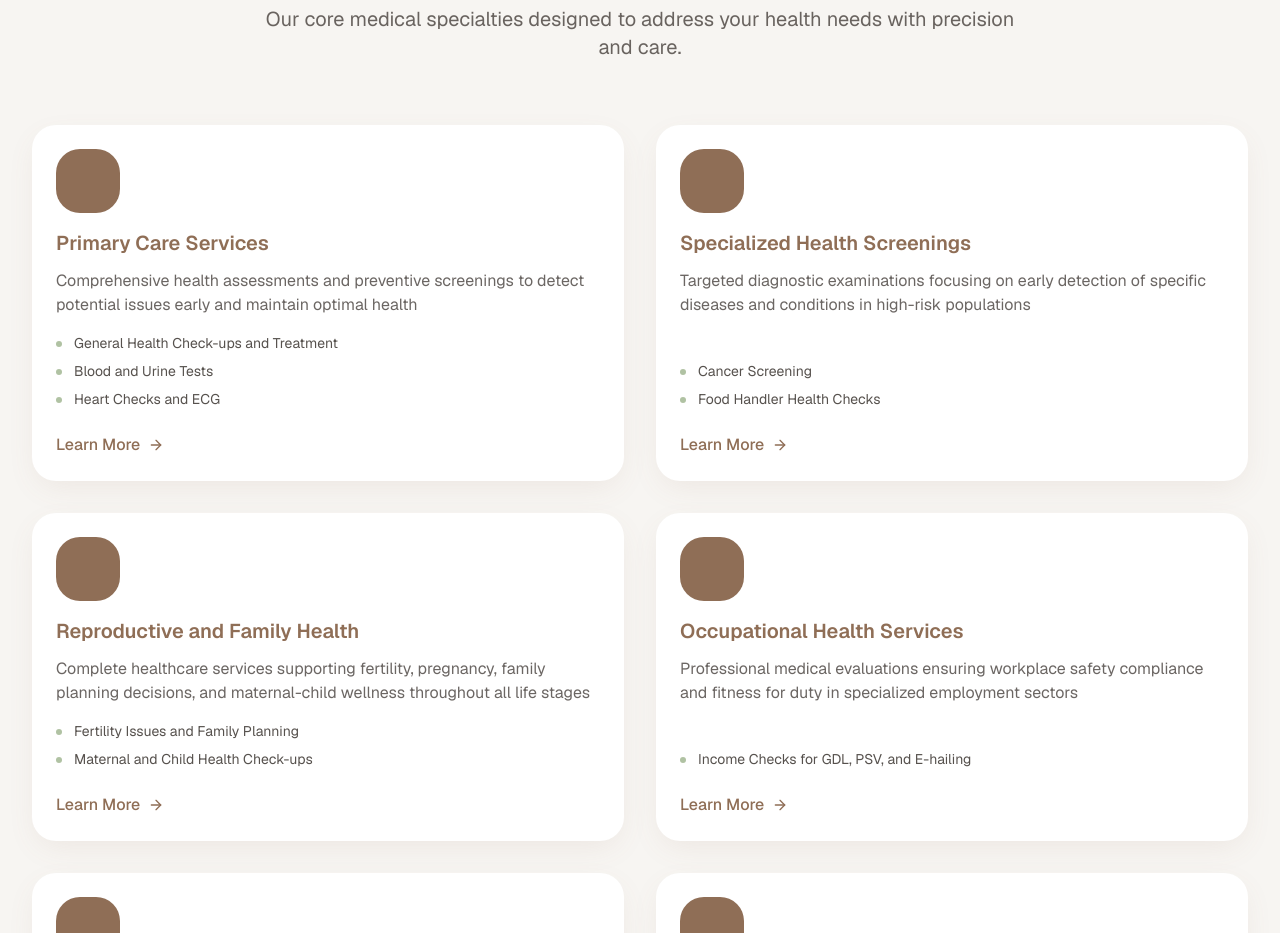
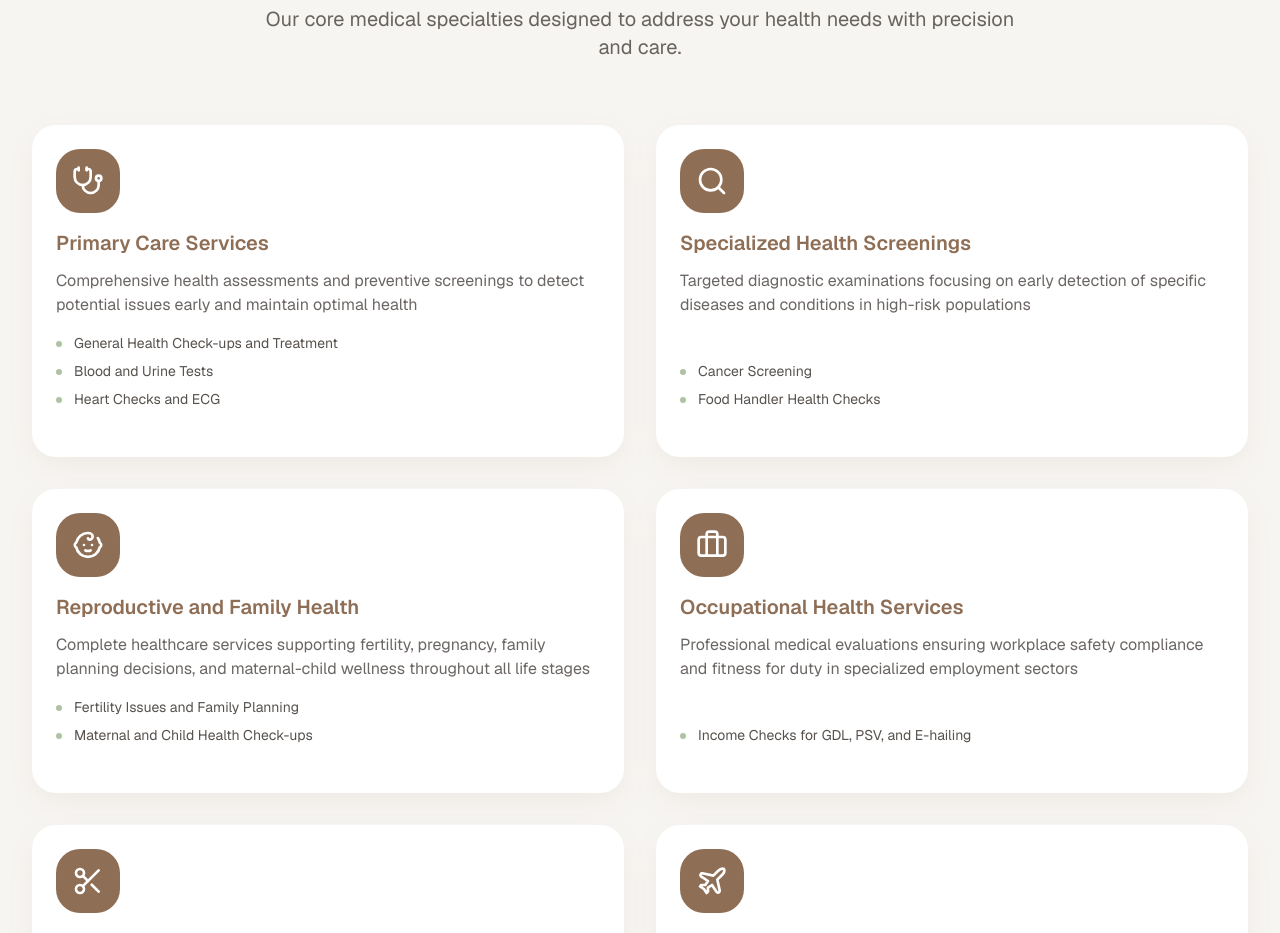
Before and after one commit to ifaridaiman/Elitas-web, a Next.js app: page /services in a window 1280 px wide. Shown: the part 540-1473 px from the top of the page. Built offline with nearby package versions, Linux system fonts and the light colour scheme.

Commit message:
udpate contents

```diff
--- a/src/app/_partials/BranchLocator.tsx
+++ b/src/app/_partials/BranchLocator.tsx
@@ -29,7 +29,7 @@ const BranchLocator = () => {
               <MapPin className="h-8 w-8 text-white" />
             </div>
             <h3 className="text-xl font-semibold text-healthcare-primary mb-2">
-              5 Locations
+              3 Locations
             </h3>
             <p className="text-foreground/70">
               Strategically located for easy access
--- a/src/app/_partials/HeroBanner.tsx
+++ b/src/app/_partials/HeroBanner.tsx
@@ -39,7 +39,7 @@ const HeroBanner = () => {
 
             {/* CTA Buttons */}
             <div className="flex flex-col sm:flex-row gap-4">
-              <Link href="/contact">
+              <Link href="/contact-us">
                 <Button
                   title="Book Appointment"
                   onClick={() => {}}
@@ -50,7 +50,7 @@ const HeroBanner = () => {
                   rightIcon={<ArrowRight className="h-5 w-5 ml-2" />}
                 />
               </Link>
-              <Link href="/branches">
+              <Link href="https://maps.google.com?q=Elitas+Clinic" target="_blank">
                 <Button
                   title="Find Our Clinics"
                   onClick={() => {}}
@@ -75,7 +75,7 @@ const HeroBanner = () => {
               </div>
               <div className="text-center">
                 <div className="text-3xl font-bold text-healthcare-primary">
-                  5
+                  3
                 </div>
                 <div className="text-sm text-foreground/70">
                   Clinic Locations
--- a/src/app/services/_partials/ServeSOP.tsx
+++ b/src/app/services/_partials/ServeSOP.tsx
@@ -1,6 +1,6 @@
 const ServeSOP = () => {
     return (
-        <section className="py-20 bg-background">
+        <section className="py-20 bg-healthcare-secondary">
             <div className="max-w-7xl mx-auto px-4 sm:px-6 lg:px-8">
                 <div className="text-center mb-16">
                     <h2 className="text-4xl font-bold text-healthcare-primary mb-4">
--- a/src/app/services/_partials/ServiceProvided.tsx
+++ b/src/app/services/_partials/ServiceProvided.tsx
@@ -5,7 +5,7 @@ interface Services {
     description: string;
     icon?: string;
     features: string[];
-    href: string;
+    href?: string;
 }
 
 interface ServiceCardProps {
--- a/src/app/services/page.tsx
+++ b/src/app/services/page.tsx
@@ -11,7 +11,7 @@ const ServicesPage = () => {
     <>
       <HeaderPage title="Our Medical Services" description="Comprehensive healthcare solutions delivered by experienced professionals using state-of-the-art technology and evidence-based treatments tailored to your needs." />
       <ServiceProvided services={serviceData.services}/>
-      <AdditionalServices />
+      {/* <AdditionalServices /> */}
       <ServeSOP />
       <CtaFooter title="Ready to Start Your Health Journey?" description="Contact us today to learn more about our services, pricing, and to schedule your personalized consultation with our experienced medical team." />
     </>
--- a/src/components/composite/Header.tsx
+++ b/src/components/composite/Header.tsx
@@ -9,7 +9,7 @@ interface HeaderProps {
 
 const Header: React.FC<HeaderProps> = ({
   phoneNumber = "+1 (555) 123-4567",
-  multipleLocation = "5 Locations Available",
+  multipleLocation = "3 Locations Available",
   announcement,
 }) => {
   return (
--- a/src/components/ui/ServiceCard.tsx
+++ b/src/components/ui/ServiceCard.tsx
@@ -1,13 +1,13 @@
 import React from 'react';
 import Link from 'next/link';
-import { ArrowRight, Heart, Users, Shield } from 'lucide-react';
+import { ArrowRight, Heart, Users, Shield, Stethoscope, Search, Baby, Briefcase, Scissors, Plane } from 'lucide-react';
 
 interface ServiceCardProps {
   title: string;
   description: string;
   icon?: string;
   features: string[];
-  href: string;
+  href?: string;
 }
 
 const ServiceCard: React.FC<ServiceCardProps> = ({
@@ -22,7 +22,13 @@ const ServiceCard: React.FC<ServiceCardProps> = ({
     const iconMap: { [key: string]: React.ReactNode } = {
       Heart: <Heart className="h-8 w-8" />,
       Users: <Users className="h-8 w-8" />,
-      Shield: <Shield className="h-8 w-8" />
+      Shield: <Shield className="h-8 w-8" />,
+      Stethoscope: <Stethoscope className="h-8 w-8" />,
+      Search: <Search className="h-8 w-8" />,
+      Baby: <Baby className="h-8 w-8" />,
+      Briefcase: <Briefcase className="h-8 w-8" />,
+      Scissors: <Scissors className="h-8 w-8" />,
+      Plane: <Plane className="h-8 w-8" />
     };
     return iconMap[iconName] || <Heart className="h-8 w-8" />;
   };
@@ -55,6 +61,9 @@ const ServiceCard: React.FC<ServiceCardProps> = ({
       </ul>
 
       {/* Learn More Link */}
+      {
+        href && (
+
           <Link
             href={href}
             className="inline-flex items-center text-healthcare-primary hover:text-healthcare-accent transition-colors duration-200 font-medium mt-auto"
@@ -62,6 +71,9 @@ const ServiceCard: React.FC<ServiceCardProps> = ({
             Learn More
             <ArrowRight className="h-4 w-4 ml-2" />
           </Link>
+        )
+      }
+
     </div>
   );
 };
--- a/src/contents/homepage.json
+++ b/src/contents/homepage.json
@@ -1,40 +1,32 @@
 {
     "services": [
         {
-            "title": "General Health",
-            "description": "Comprehensive health checkups and family medicine services for all ages.",
-            "icon": "Heart",
+            "title": "Primary Care Services",
+            "description": "Comprehensive health assessments and preventive screenings to detect potential issues early and maintain optimal health",
+            "icon": "Stethoscope",
             "features": [
-                "Annual health screenings",
-                "Preventive care programs",
-                "Chronic disease management",
-                "Family medicine consultations"
-            ],
-            "href": "/services/general-health"
+                "General Health Check-ups and Treatment",
+                "Blood and Urine Tests",
+                "Heart Checks and ECG"
+            ]
         },
         {
-            "title": "Aesthetic Treatments",
-            "description": "Advanced cosmetic procedures to help you look and feel your best.",
-            "icon": "Users",
+            "title": "Specialized Health Screenings",
+            "description": "Targeted diagnostic examinations focusing on early detection of specific diseases and conditions in high-risk populations",
+            "icon": "Search",
             "features": [
-                "Non-surgical face treatments",
-                "Skin rejuvenation therapy",
-                "Body contouring procedures",
-                "Professional consultations"
-            ],
-            "href": "/services/aesthetic-treatments"
+                "Cancer Screening",
+                "Food Handler Health Checks"
+            ]
         },
         {
-            "title": "Women's Wellness",
-            "description": "Specialized healthcare services designed for women at every life stage.",
-            "icon": "Shield",
+            "title": "Reproductive and Family Health",
+            "description": "Complete healthcare services supporting fertility, pregnancy, family planning decisions, and maternal-child wellness throughout all life stages",
+            "icon": "Baby",
             "features": [
-                "Gynecological examinations",
-                "Pregnancy care & support",
-                "Hormone therapy consultations",
-                "Women's health screenings"
-            ],
-            "href": "/services/womens-wellness"
+                "Fertility Issues and Family Planning",
+                "Maternal and Child Health Check-ups"
+            ]
         }
     ]
 }
```
Also changed, not shown: src/contents/services.json (+12 -18 lines). Lines whose indentation alone changed are shown as unchanged.
